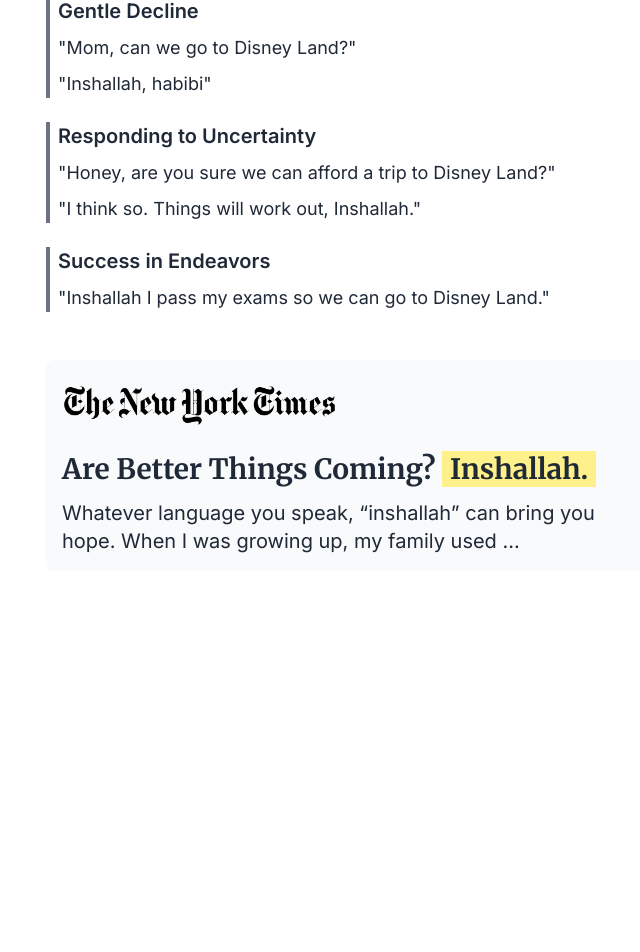
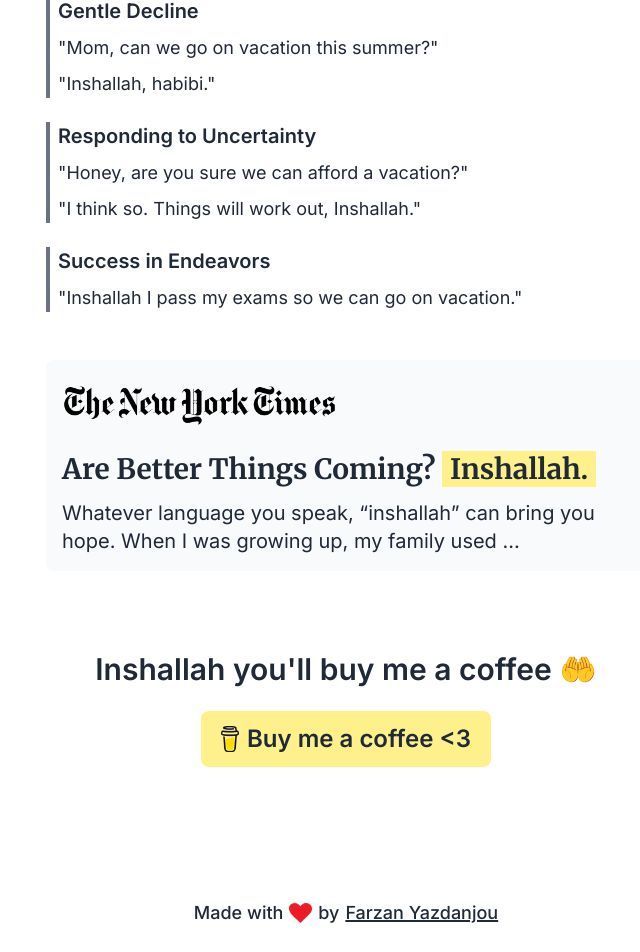
Before and after one commit to farzany/inshallaah.com, a React (Create React App) app: page / in a window 1280 px wide. Shown: the part 904-1856 px from the top of the page, without its empty margins (294-934 px from the left). Before the commit the page ends 1667 px from the top, so only its background shows below. Built offline with nearby package versions, Linux system fonts and the light colour scheme.

Commit message:
Adding BMC button

```diff
--- a/src/App.tsx
+++ b/src/App.tsx
@@ -1,11 +1,13 @@
 import React from 'react';
 import nyt from './nyt.png';
+import bmc from './bmc.png';
+import heart from './heart.png';
 
 function App() {
   return (
-    <div className="flex justify-center items-center w-screen min-h-screen font-inter text-gray-800 overflow-y-scroll my-12 lg:my-48">
+    <div className="flex justify-center items-center w-screen min-h-screen font-inter text-gray-800 overflow-y-scroll py-12 lg:py-48 relative">
       <div className='flex justify-center flex-col items-center h-fit w-[600px] p-6 lg:p-0'>
-        <h1 className='w-full font-merienda font-bold text-7xl lg:text-8xl'>
+        <h1 className='w-full font-merienda font-bold text-7xl lg:text-8xl ml-[-13.5px]'>
           Inshallah
         </h1>
         <div id='tags' className='w-full mt-8 flex gap-3'>
@@ -33,7 +35,7 @@
               </span>
               <div className="flex flex-col gap-2">
                 <span className="mt-2">
-                  "Inshallah we go to Disney Land next year!"
+                  "Inshallah we go on vacation this summer!"
                 </span>
               </div>
             </li>
@@ -43,10 +45,10 @@
               </span>
               <div className="flex flex-col gap-2">
                 <span className="mt-2">
-                  "Mom, can we go to Disney Land?"
+                  "Mom, can we go on vacation this summer?"
                 </span>
                 <span>
-                  "Inshallah, habibi"
+                  "Inshallah, habibi."
                 </span>
               </div>
             </li>
@@ -56,7 +58,7 @@
               </span>
               <div className="flex flex-col gap-2">
                 <span className="mt-2">
-                  "Honey, are you sure we can afford a trip to Disney Land?"
+                  "Honey, are you sure we can afford a vacation?"
                 </span>
                 <span>
                   "I think so. Things will work out, Inshallah."
@@ -69,7 +71,7 @@
               </span>
               <div className="flex flex-col gap-2">
                 <span className="mt-2">
-                  "Inshallah I pass my exams so we can go to Disney Land."
+                  "Inshallah I pass my exams so we can go on vacation."
                 </span>
               </div>
             </li>
@@ -84,6 +86,30 @@
             Whatever language you speak, “inshallah” can bring you hope. When I was growing up, my family used ...
           </p>
         </a>
+        <div className="mt-12 lg:mt-20 mb-20 lg:mb-0 w-full flex items-center flex-col">
+          <h4 className="text-3xl font-semibold mb-6 text-center">
+            Inshallah you'll buy me a coffee 🤲
+          </h4>
+          <a
+            className="bg-yellow-200 py-3 px-5 rounded-lg flex gap-2 justify-center items-center w-fit"
+            href="https://www.buymeacoffee.com/farzany"
+            target='_blank'
+            rel="noreferrer"
+          >
+            <img src={bmc} className="h-[26px]" alt="Buy Me a Coffee logo"/>
+            <span className="text-2xl font-semibold">
+              Buy me a coffee {'<3'}
+            </span>
+          </a>
+        </div>
+        <footer className="absolute bottom-0 pb-8 font-medium text-lg">
+          <span className="flex justify-center items-center">
+            Made with
+            <img src={heart} className="h-5 px-[6px]" alt="Love"/>
+            by
+            <a className="pl-[6px] underline decoration-2" href="https://www.youtube.com/@farzany" target='_blank' rel="noreferrer">Farzan Yazdanjou</a>
+          </span>
+        </footer>
       </div>
     </div>
   );
```
Also changed, not shown: src/bmc.png (added), src/heart.png (added).
